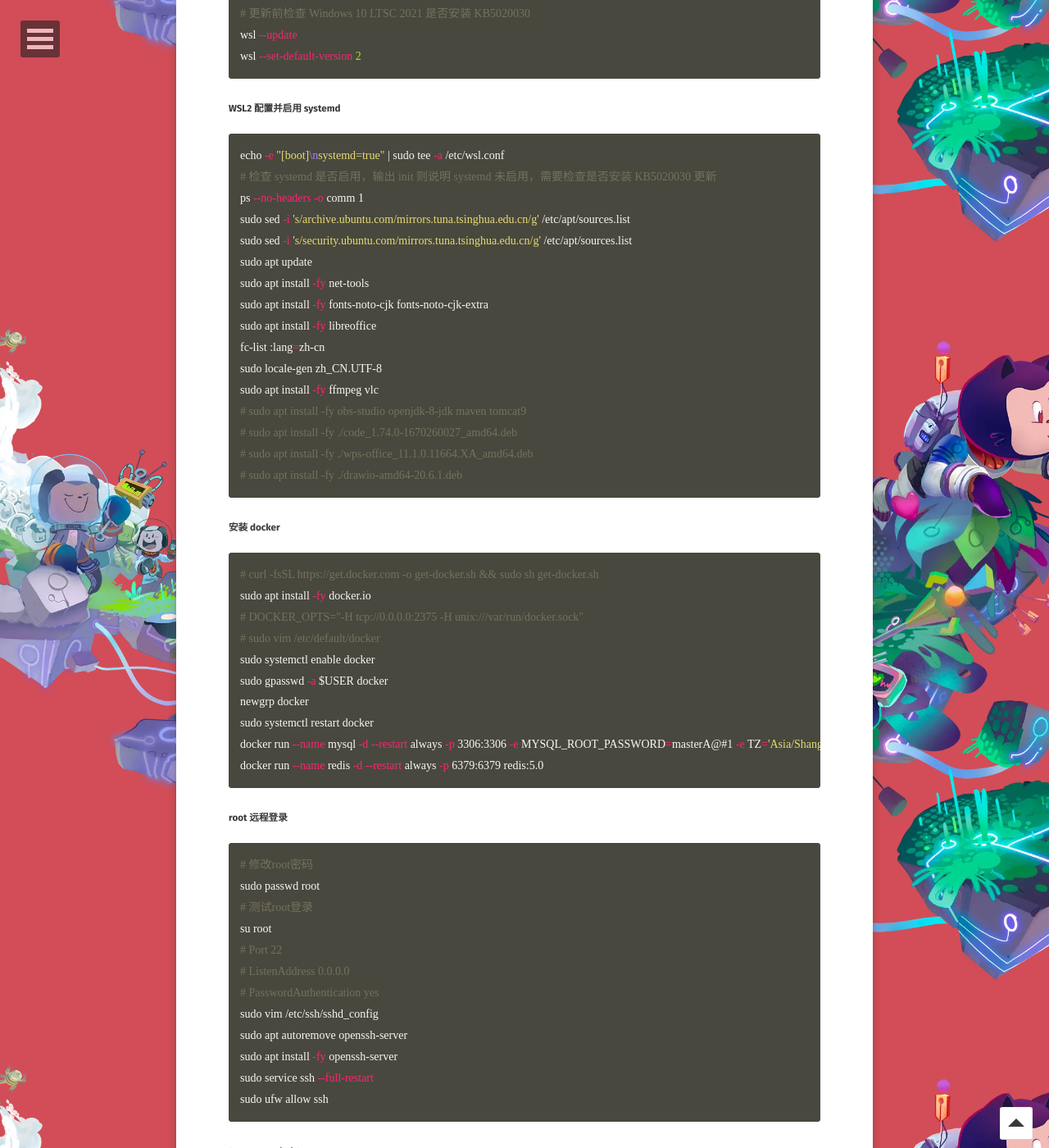
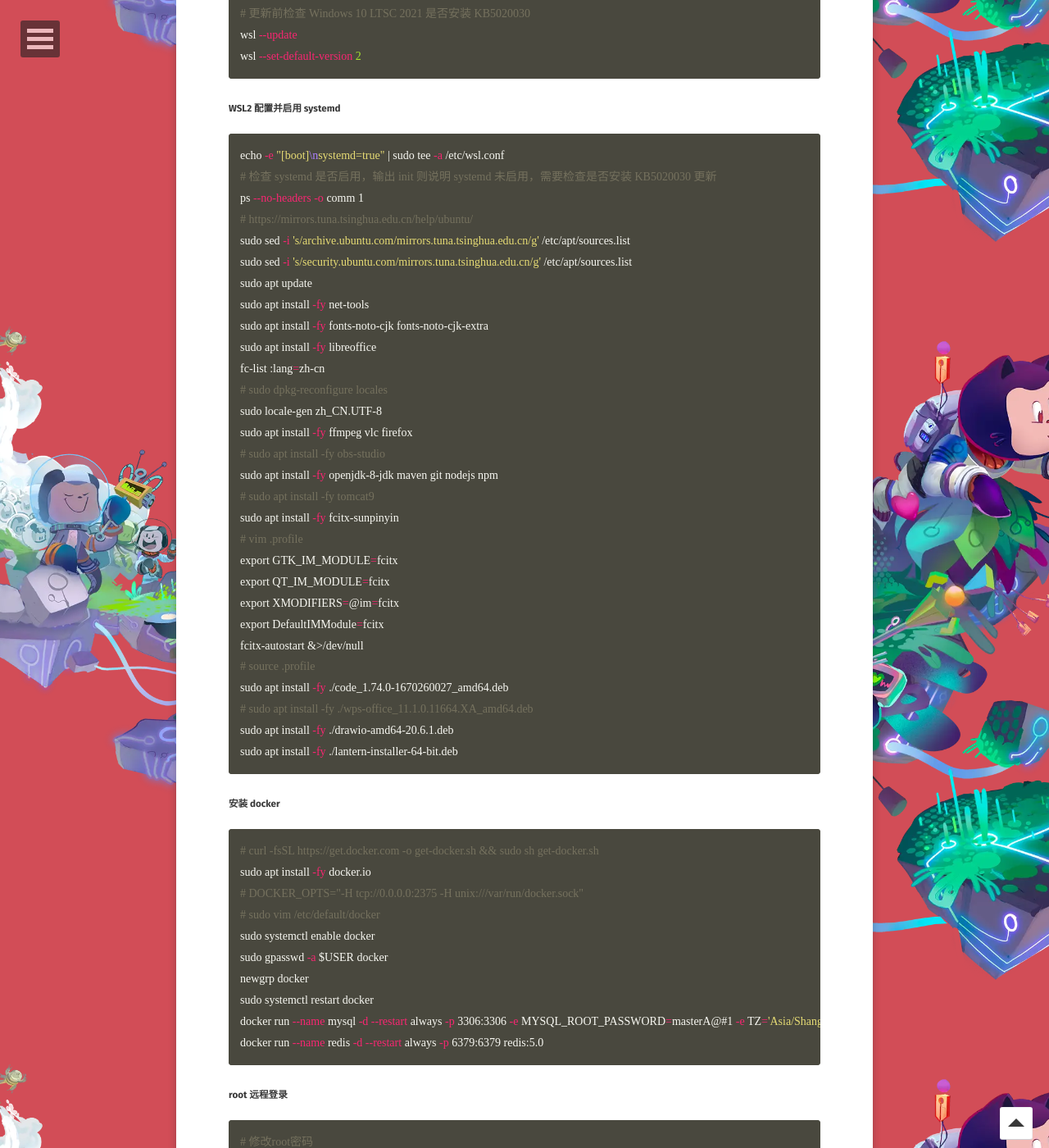
Before and after one commit to WebPavel/WebPavel.github.io, a Jekyll site: the page built from _posts/2021-12-03-WSL2-GUI.md, in a window 1280 px wide and 1400 px high, scrolled down 594 px. Shown: the whole window at 82% size. Built offline with Jekyll 4.4.1, drawn with Linux system fonts in a browser that asks for light colours; some web fonts are replaced; some of the changed text lies outside the part shown.

Commit message:
Update 2021-12-03-WSL2-GUI.md

````diff
--- a/_posts/2021-12-03-WSL2-GUI.md
+++ b/_posts/2021-12-03-WSL2-GUI.md
@@ -29,6 +29,7 @@ wsl --set-default-version 2
 echo -e "[boot]\nsystemd=true" | sudo tee -a /etc/wsl.conf
 # 检查 systemd 是否启用，输出 init 则说明 systemd 未启用，需要检查是否安装 KB5020030 更新
 ps --no-headers -o comm 1
+# https://mirrors.tuna.tsinghua.edu.cn/help/ubuntu/
 sudo sed -i 's/archive.ubuntu.com/mirrors.tuna.tsinghua.edu.cn/g' /etc/apt/sources.list
 sudo sed -i 's/security.ubuntu.com/mirrors.tuna.tsinghua.edu.cn/g' /etc/apt/sources.list
 sudo apt update
@@ -36,12 +37,24 @@ sudo apt install -fy net-tools
 sudo apt install -fy fonts-noto-cjk fonts-noto-cjk-extra
 sudo apt install -fy libreoffice
 fc-list :lang=zh-cn
+# sudo dpkg-reconfigure locales
 sudo locale-gen zh_CN.UTF-8
-sudo apt install -fy ffmpeg vlc
-# sudo apt install -fy obs-studio openjdk-8-jdk maven tomcat9
-# sudo apt install -fy ./code_1.74.0-1670260027_amd64.deb
+sudo apt install -fy ffmpeg vlc firefox
+# sudo apt install -fy obs-studio
+sudo apt install -fy openjdk-8-jdk maven git nodejs npm
+# sudo apt install -fy tomcat9
+sudo apt install -fy fcitx-sunpinyin
+# vim .profile
+export GTK_IM_MODULE=fcitx
+export QT_IM_MODULE=fcitx
+export XMODIFIERS=@im=fcitx
+export DefaultIMModule=fcitx
+fcitx-autostart &>/dev/null
+# source .profile
+sudo apt install -fy ./code_1.74.0-1670260027_amd64.deb
 # sudo apt install -fy ./wps-office_11.1.0.11664.XA_amd64.deb
-# sudo apt install -fy ./drawio-amd64-20.6.1.deb
+sudo apt install -fy ./drawio-amd64-20.6.1.deb
+sudo apt install -fy ./lantern-installer-64-bit.deb
 ```
 
 ##### 安装 docker
@@ -70,6 +83,7 @@ su root
 # ListenAddress 0.0.0.0
 # PasswordAuthentication yes
 sudo vim /etc/ssh/sshd_config
+sudo sed -i 's/PasswordAuthentication no/PasswordAuthentication yes/' /etc/ssh/sshd_config
 sudo apt autoremove openssh-server
 sudo apt install -fy openssh-server
 sudo service ssh --full-restart
````
Also changed, not shown: other parts of _posts/2021-12-03-WSL2-GUI.md (+14 -10 lines).
